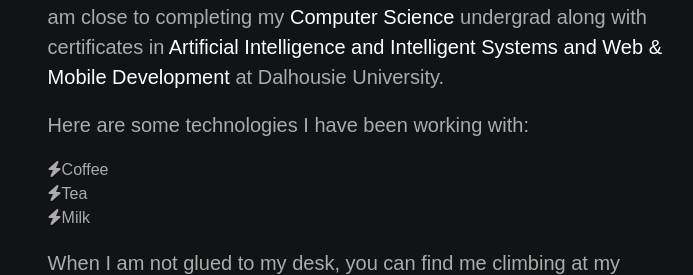
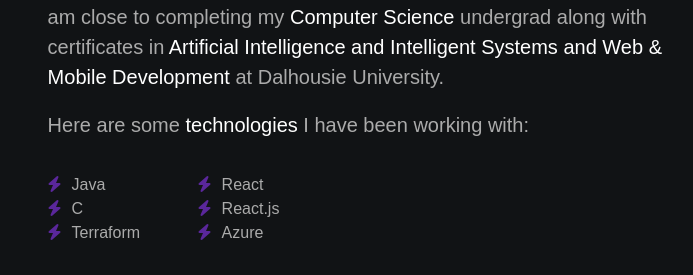
Before and after one commit to antoniamugisa/antoniamugisa.github.io, a plain HTML site: page index.html in a window 1280 px wide. Shown: the part 1037-1312 px from the top of the page, 490-1183 px from the left. Drawn offline with Linux system fonts and the light colour scheme.

Commit message:
List of tech complete

```diff
--- a/index.html
+++ b/index.html
@@ -47,12 +47,15 @@
                     with certificates in <span>Artificial Intelligence and Intelligent Systems and Web & Mobile Development</span>
                     at Dalhousie University.</p>
                 <br>
-                <p>Here are some technologies I have been working with: </p>
+                <p>Here are some <span>technologies</span> I have been working with: </p>
                 <br>
                 <ul class="tech-list">
-                    <li><i class="fa-solid fa-bolt"></i>Coffee</li>
-                    <li><i class="fa-solid fa-bolt"></i>Tea</li>
-                    <li><i class="fa-solid fa-bolt"></i>Milk</li>
+                    <li><i class="fa-solid fa-bolt"></i>Java</li>
+                    <li><i class="fa-solid fa-bolt"></i>React</li>
+                    <li><i class="fa-solid fa-bolt"></i>C</li>
+                    <li><i class="fa-solid fa-bolt"></i>React.js</li>
+                    <li><i class="fa-solid fa-bolt"></i>Terraform</li>
+                    <li><i class="fa-solid fa-bolt"></i>Azure</li>
                 </ul>
                 <br>
                 <p>When I am not glued to my desk, you can find me climbing at my local bouldering gym, seeing live music,
--- a/style.css
+++ b/style.css
@@ -103,8 +103,18 @@
 }
 ul.tech-list{
     line-height: 1.5;
+    list-style-type: none;
+}
+ul.tech-list i{
+    position: relative;
+    margin-right: 10px;
+    color: #5A279B;
+}
+.about-col-2 ul{
     display: grid;
-    list-style-type: none;
+    grid-template-columns: repeat(2,minmax(150px,10px));
+    padding-top: 15px;
+    padding-bottom: 15px;
 }
 
 
```
